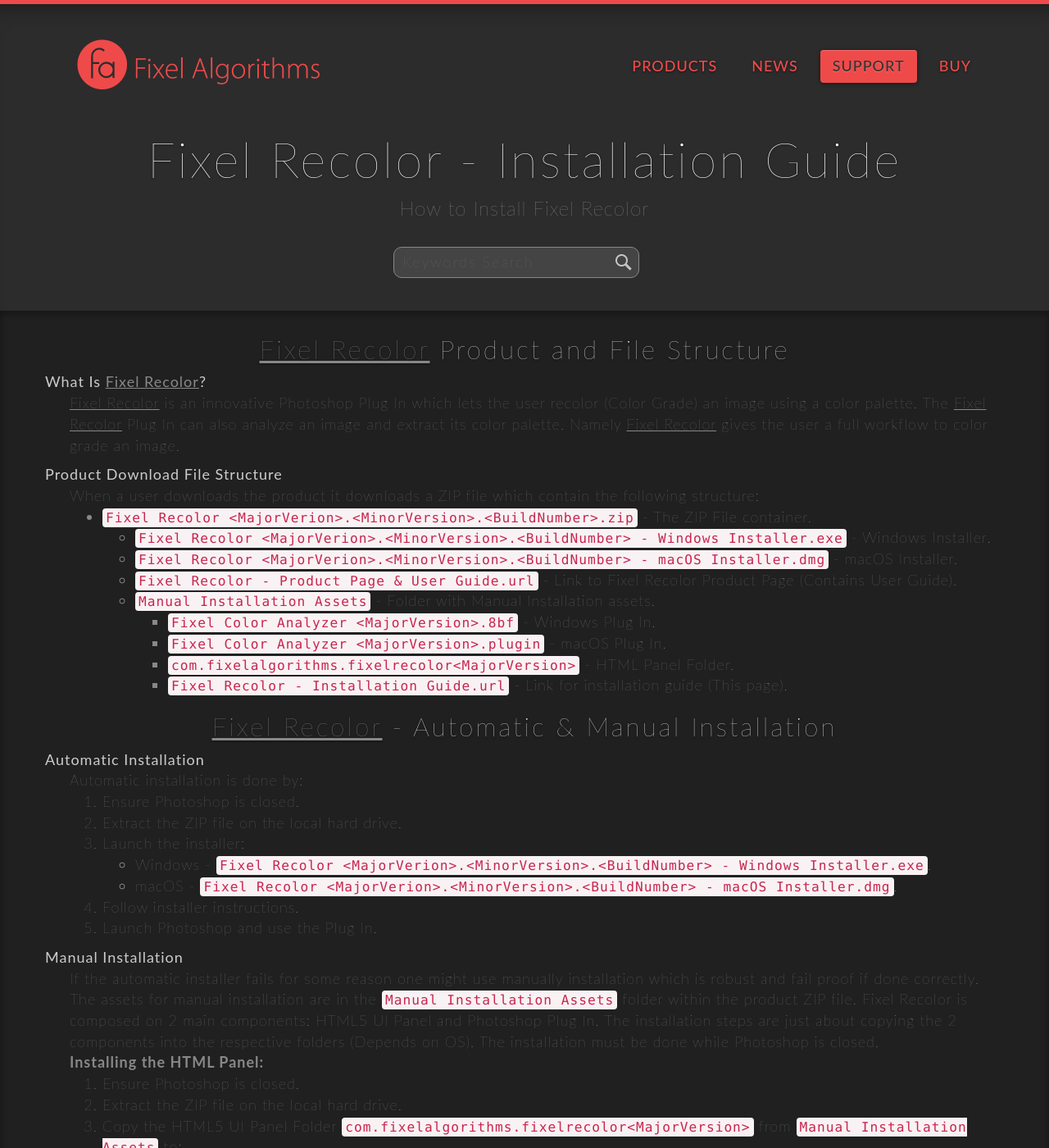
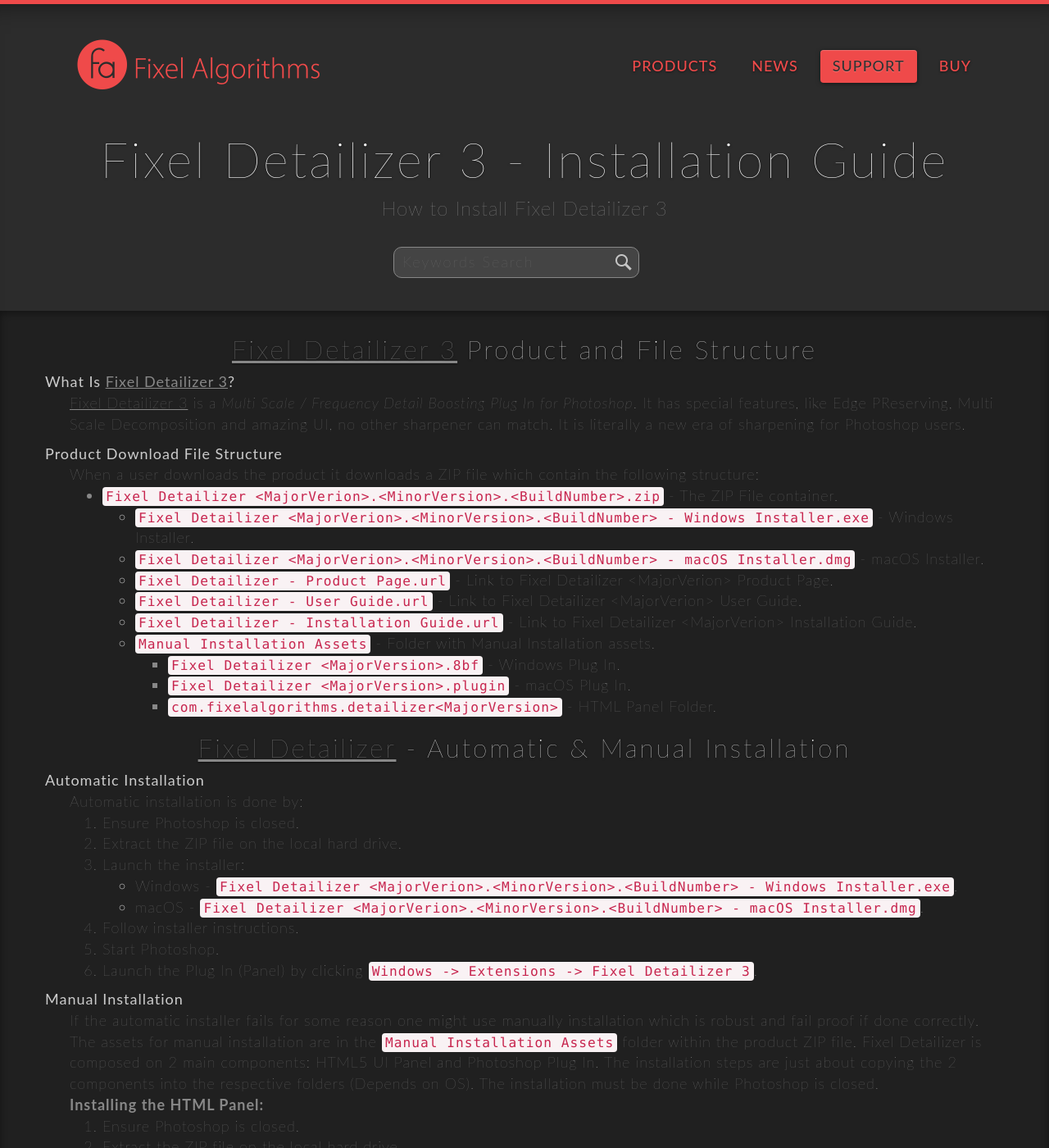
Before and after one commit to FixelAlgorithmsTeam/fixel, a Jekyll site: the page built from support/fixel-detailizer-3-installation-guide.html, in a window 1280 px wide and 1400 px high. Shown: the whole window at 82% size. Built offline with Jekyll 4.4.1, drawn with Linux system fonts in a browser that asks for light colours; nearby versions of some CDN libraries; comment, search, counter and statistics services are not loaded; some of the changed text lies outside the part shown.

```diff
--- a/products/detailizer3/index.html
+++ b/products/detailizer3/index.html
@@ -97,7 +97,7 @@
 
 					<div class="col-sm-6">
 						<a href="../../support/fixel-detailizer-3-installation-guide.html" title="Fixel Detailizer 3 Installation Guide" target="_blank" class="hide-text common-doc-sprite common-installation-guide pull-left img-circle img-documentation">Fixel Detailizer 3 Installation Guide</a>
-						<h4>Fixel Detailizer 3 User Guide</h4>
+						<h4>Fixel Detailizer 3 Installation Guide</h4>
 						<p class="feature-text">Installation guide for Fixel Detailizer 3.</p>
 					</div>
 
--- a/support/fixel-detailizer-3-installation-guide.html
+++ b/support/fixel-detailizer-3-installation-guide.html
@@ -1,6 +1,6 @@
 ---
 layout: base
-title: Fixel Recolor 1 - Installation Guide
+title: Fixel Detailizer 3 - Installation Guide
 sidebar: false
 beforeafter: false
 class: support
@@ -9,8 +9,8 @@
 
 <section class="container">
 	<div class="row">
-		<h1 class="home-title" style="margin-bottom:10px">Fixel Recolor - Installation Guide</h1>
-		<p class="product-subtitle text-center">How to Install Fixel Recolor</p>
+		<h1 class="home-title" style="margin-bottom:10px">Fixel Detailizer 3 - Installation Guide</h1>
+		<p class="product-subtitle text-center">How to Install Fixel Detailizer 3</p>
 		<div class="mc-field-group text-center">
 			<label for="filter" class="sr-only">Search the FAQs</label>
 			<input id="filter" class="support-searchbox" placeholder="Keywords Search"/>
@@ -22,14 +22,13 @@
 	<div class="home-product-badges" style="margin-top:20px; padding-top:10px;">
 		<div class="container">
 			<div class="row faq">
-				<h3 class="faq-subtitle"><a href="https://fixelalgorithms.co/products/recolor/" target="_blank">Fixel Recolor</a> Product and File Structure</h3>
+				<h3 class="faq-subtitle"><a href="https://fixelalgorithms.co/products/detailizer3/" target="_blank">Fixel Detailizer 3</a> Product and File Structure</h3>
 				<dl class="feature-text">
 					<div class="def">
-						<dt>What Is <a href="https://fixelalgorithms.co/products/recolor/" target="_blank">Fixel Recolor</a>?</dt>
+						<dt>What Is <a href="https://fixelalgorithms.co/products/detailizer3/" target="_blank">Fixel Detailizer 3</a>?</dt>
 						<dd>
-						<a href="https://fixelalgorithms.co/products/recolor/" target="_blank">Fixel Recolor</a> is an innovative Photoshop Plug In which lets the user recolor (Color Grade) an image using a color palette.
-						The <a href="https://fixelalgorithms.co/products/recolor/" target="_blank">Fixel Recolor</a> Plug In can also analyze an image and extract its color palette.
-						Namely <a href="https://fixelalgorithms.co/products/recolor/" target="_blank">Fixel Recolor</a> gives the user a full workflow to color grade an image.
+						<a href="https://fixelalgorithms.co/products/detailizer3/" target="_blank">Fixel Detailizer 3</a> is a <em>Multi Scale / Frequency Detail Boosting Plug In for Photoshop</em>.
+						It has special features, like Edge PReserving, Multi Scale Decomposition and amazing UI, no other sharpener can match. It is literally a new era of sharpening for Photoshop users.
 						</dd>
 					</div>
 					<div class="def">
@@ -37,15 +36,16 @@
 						<dd>
 							When a user downloads the product it downloads a ZIP file which contain the following structure:
 							<ul>
-							<li><code>Fixel Recolor &lt;MajorVerion&gt;.&lt;MinorVersion&gt;.&lt;BuildNumber&gt;.zip</code> - The ZIP File container.<ul>
-							<li><code>Fixel Recolor &lt;MajorVerion&gt;.&lt;MinorVersion&gt;.&lt;BuildNumber&gt; - Windows Installer.exe</code> - Windows Installer.</li>
-							<li><code>Fixel Recolor &lt;MajorVerion&gt;.&lt;MinorVersion&gt;.&lt;BuildNumber&gt; - macOS Installer.dmg</code> - macOS Installer.</li>
-							<li><code>Fixel Recolor - Product Page & User Guide.url</code> - Link to Fixel Recolor Product Page (Contains User Guide).</li>
+							<li><code>Fixel Detailizer &lt;MajorVerion&gt;.&lt;MinorVersion&gt;.&lt;BuildNumber&gt;.zip</code> - The ZIP File container.<ul>
+							<li><code>Fixel Detailizer &lt;MajorVerion&gt;.&lt;MinorVersion&gt;.&lt;BuildNumber&gt; - Windows Installer.exe</code> - Windows Installer.</li>
+							<li><code>Fixel Detailizer &lt;MajorVerion&gt;.&lt;MinorVersion&gt;.&lt;BuildNumber&gt; - macOS Installer.dmg</code> - macOS Installer.</li>
+							<li><code>Fixel Detailizer - Product Page.url</code> - Link to Fixel Detailizer &lt;MajorVerion&gt; Product Page.</li>
+							<li><code>Fixel Detailizer - User Guide.url</code> - Link to Fixel Detailizer &lt;MajorVerion&gt; User Guide.</li>
+							<li><code>Fixel Detailizer - Installation Guide.url</code> - Link to Fixel Detailizer &lt;MajorVerion&gt; Installation Guide.</li>
 							<li><code>Manual Installation Assets</code> - Folder with Manual Installation assets.<ul>
-							<li><code>Fixel Color Analyzer &lt;MajorVersion&gt;.8bf</code> - Windows Plug In.</li>
-							<li><code>Fixel Color Analyzer &lt;MajorVersion&gt;.plugin</code> - macOS Plug In.</li>
-							<li><code>com.fixelalgorithms.fixelrecolor&lt;MajorVersion&gt;</code> - HTML Panel Folder.</li>
-							<li><code>Fixel Recolor - Installation Guide.url</code> - Link for installation guide (This page).</li>
+							<li><code>Fixel Detailizer &lt;MajorVersion&gt;.8bf</code> - Windows Plug In.</li>
+							<li><code>Fixel Detailizer &lt;MajorVersion&gt;.plugin</code> - macOS Plug In.</li>
+							<li><code>com.fixelalgorithms.detailizer&lt;MajorVersion&gt;</code> - HTML Panel Folder.</li>
 							</ul>
 							</li>
 							</ul>
@@ -54,7 +54,7 @@
 						</dd>
 					</div>
 				</dl>
-				<h3 class="faq-subtitle"><a href="https://fixelalgorithms.co/products/recolor/" target="_blank">Fixel Recolor</a> - Automatic & Manual Installation</h3>
+				<h3 class="faq-subtitle"><a href="https://fixelalgorithms.co/products/detailizer3/" target="_blank">Fixel Detailizer</a> - Automatic & Manual Installation</h3>
 				<dl class="feature-text">
 					<div class="def">
 						<dt>Automatic Installation</dt>
@@ -64,11 +64,12 @@
 						<li>Ensure Photoshop is closed.</li>
 						<li>Extract the ZIP file on the local hard drive.</li>
 						<li>Launch the installer:<ul>
-							<li>Windows - <code>Fixel Recolor &lt;MajorVerion&gt;.&lt;MinorVersion&gt;.&lt;BuildNumber&gt; - Windows Installer.exe</code>.</li>
-							<li>macOS - <code>Fixel Recolor &lt;MajorVerion&gt;.&lt;MinorVersion&gt;.&lt;BuildNumber&gt; - macOS Installer.dmg</code>.</li>
+							<li>Windows - <code>Fixel Detailizer &lt;MajorVerion&gt;.&lt;MinorVersion&gt;.&lt;BuildNumber&gt; - Windows Installer.exe</code>.</li>
+							<li>macOS - <code>Fixel Detailizer &lt;MajorVerion&gt;.&lt;MinorVersion&gt;.&lt;BuildNumber&gt; - macOS Installer.dmg</code>.</li>
 						</ul>
 						<li>Follow installer instructions.</li>
-						<li>Launch Photoshop and use the Plug In.</li>
+						<li>Start Photoshop.</li>
+						<li>Launch the Plug In (Panel) by clicking <code>Windows -> Extensions -> Fixel Detailizer 3</code>.</li>
 						</li>
 						</ol>
 						</dd>
@@ -78,7 +79,7 @@
 						<dd>
 							If the automatic installer fails for some reason one might use manually installation which is robust and fail proof if done correctly.
 							The assets for manual installation are in the <code>Manual Installation Assets</code> folder within the product ZIP file.
-							Fixel Recolor is composed on 2 main components: HTML5 UI Panel and Photoshop Plug In.
+							Fixel Detailizer is composed on 2 main components: HTML5 UI Panel and Photoshop Plug In.
 							The installation steps are just about copying the 2 components into the respective folders (Depends on OS).
 							The installation must be done while Photoshop is closed.
 
@@ -87,17 +88,18 @@
 							<ol>
 							<li>Ensure Photoshop is closed.</li>
 							<li>Extract the ZIP file on the local hard drive.</li>
-							<li>Copy the HTML5 UI Panel Folder <code>com.fixelalgorithms.fixelrecolor&lt;MajorVersion&gt;</code> from <code>Manual Installation Assets</code> to:<ul>
+							<li>Copy the HTML5 UI Panel Folder <code>com.fixelalgorithms.detailizer&lt;MajorVersion&gt;</code> from <code>Manual Installation Assets</code> to:<ul>
 								<li>Windows - <code>C:\Program Files\Common Files\Adobe\CEP\extensions\</code>.</li>
 								<li>macOS - <code>/Library/Application Support/Adobe/CEP/extensions/</code>.</li>
 							</ul>
+							Copying might require Administrator Privileges.
 							</ol>
 							<br>
 							<b>Installing the Photoshop Plug In:</b>
 							<ol>
 							<li>Ensure Photoshop is closed.</li>
 							<li>Extract the ZIP file on the local hard drive.</li>
-							<li>Copy the Plug In File (Windows - <code>Fixel Color Analyzer &lt;MajorVersion&gt;.8bf</code>, macOS - <code>Fixel Color Analyzer &lt;MajorVersion&gt;.plugin</code>) from <code>Manual Installation Assets</code> to:<ul>
+							<li>Copy the Plug In File (Windows - <code>Fixel Detailizer &lt;MajorVersion&gt;.8bf</code>, macOS - <code>Fixel Detailizer &lt;MajorVersion&gt;.plugin</code>) from <code>Manual Installation Assets</code> to:<ul>
 								<li>Windows - <code>C:\Program Files\Common Files\Adobe\Plug-ins\CC\Fixel Algorithms\</code>.</li>
 								<li>macOS - <code>/Library/Application Support/Adobe/Plug-ins/CC/Fixel Algorithms/</code>.</li>
 							</ul>
@@ -105,22 +107,22 @@
 							Copying might require Administrator Privileges.
 							</ol>
 
-							Once done installing both, launch Adobe Photoshop and start using Fixel Recolor.
+							Once done installing both, launch Adobe Photoshop and start using Fixel Detailizer 3 by clicking <code>Windows -> Extensions -> Fixel Detailizer 3</code>.
 						</dd>
 					</div>
 				</dl>
-				<h3 class="faq-subtitle"><a href="https://fixelalgorithms.co/products/recolor/" target="_blank">Fixel Recolor</a> - Installation & First Use Frequently Asked Questions (FAQ)</h3>
+				<h3 class="faq-subtitle"><a href="https://fixelalgorithms.co/products/detailizer3/" target="_blank">Fixel Detailizer 3</a> - Installation & First Use Frequently Asked Questions (FAQ)</h3>
 				<dl class="feature-text">
 					<div class="def">
-						<dt>How to Launch the Fixel Recolor UI?</dt>
+						<dt>How to Launch the Fixel Detailizer 3 UI?</dt>
 						<dd>
-						Launching the UI is done like launching any HTML Panel in Photoshop: <code>Window -> Extensions -> Fixel Recolor</code>.
+						Launching the UI is done like launching any HTML Panel in Photoshop: <code>Window -> Extensions -> Fixel Detailizer 3</code>.
 
 						<br>
 						<br>
 						<figure>
-							<a href="images/FixelRecolorUiLaunch.png"><img src="images/FixelRecolorUiLaunch.png" alt="Launching Fixel Recolor UI" width="750" height="300" class="img-responsive img-center" style="margin-bottom: 25px; margin-bottom: 25px"></a>
-							<figcaption>How to Launch Fixel Recolor on Adobe Photoshop CC (All Versions)</figcaption>
+							<a href="images/FixelDetailizerUiLaunch.png"><img src="images/FixelDetailizerUiLaunch.png" alt="Launching Fixel Detailizer UI" width="750" height="300" class="img-responsive img-center" style="margin-bottom: 25px; margin-bottom: 25px"></a>
+							<figcaption>How to Launch Fixel Detailizer on Adobe Photoshop CC (All Versions)</figcaption>
 						</figure>
 						<br>
 
@@ -128,10 +130,10 @@
 						</dd>
 					</div>
 					<div class="def">
-						<dt>What Is <code>Fixel Algorithms -> Fixel Color Analyzer x.x.xxx</code> Under the Filter Menu?</dt>
+						<dt>What Is <code>Fixel Algorithms -> Fixel Detailizer x.x.xxx</code> Under the Filter Menu?</dt>
 						<dd>
-							As written above, Fixel Recolor use innovative algorithm to analyze an image and extracts its color palette.
-							The filter Fixel Color Analyzer in the Filter Menu is used by Fixel Recolor to apply the algorithm on the user image.
+							As written above, Fixel Detailizer use innovative algorithm to analyze an image and extracts its color palette.
+							The filter Fixel Detailizer in the Filter Menu is used by Fixel Detailizer to apply the algorithm on the user image.
 							Since no such analysis is available in Photoshop we had to develop and implement the algorithm by ourselves.
 							It is good it is there as it means the Plug In installation is successful. Yet the user shouldn't use it directly (Only use it through th UI).
 						</dd>
```
